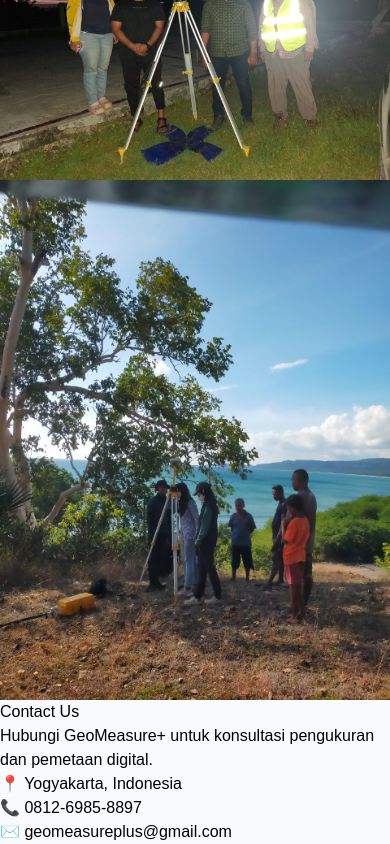
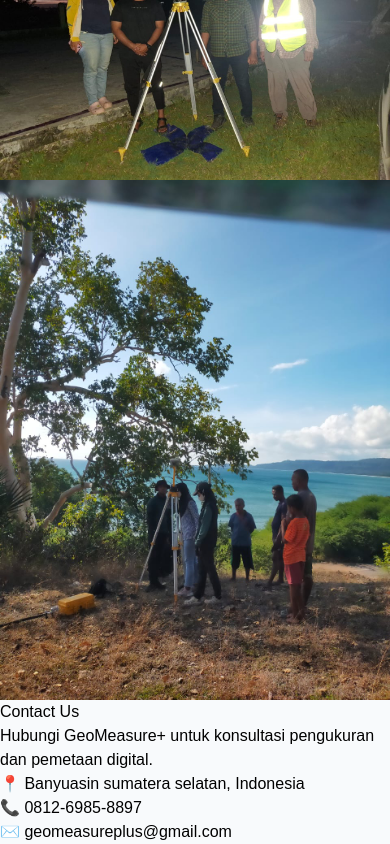
Before and after one commit to ahmadfahrezi074-pixel/geomeasure-plus, a React (Vite) app: page / in a window 390 px wide. Shown: the part 6216-7060 px from the top of the page. Built offline with nearby package versions, Linux system fonts and the light colour scheme.

Commit message:
update terbaru

```diff
--- a/src/App.jsx
+++ b/src/App.jsx
@@ -22,7 +22,7 @@ export default function App() {
             <img
               src="/logo.png"
               alt="GeoMeasure+"
-              className="w-16 h-16 object-contain"
+              className="w-10 h-10 md:w-16 md:h-16"
             />
 
             <div>
@@ -40,7 +40,7 @@ export default function App() {
           </div>
 
           {/* MENU */}
-          <div className="flex gap-8 text-white font-semibold">
+          <div className="hidden md:flex gap-8 text-white font-semibold">
 
             <Link
               to="/"
--- a/src/pages/GISMap.jsx
+++ b/src/pages/GISMap.jsx
@@ -40,7 +40,7 @@ export default function GISMap() {
         <div className="bg-white/10 backdrop-blur-xl border border-white/10 rounded-3xl shadow-2xl overflow-hidden mb-20">
 
           <iframe
-           src="https://www.openstreetmap.org/export/embed.html?bbox=103.8000%2C-2.9500%2C104.0000%2C-2.7000&layer=mapnik&marker=-2.8050%2C103.8500"
+            src="https://www.openstreetmap.org/export/embed.html?bbox=103.8000%2C-2.9500%2C104.0000%2C-2.7000&layer=mapnik&marker=-2.8050%2C103.8500"
             className="w-full h-[600px]"
             loading="lazy"
           ></iframe>
--- a/src/pages/Home.jsx
+++ b/src/pages/Home.jsx
@@ -204,7 +204,7 @@ export default function Home() {
           <div className="bg-slate-100 p-12 rounded-3xl shadow-2xl">
 
             <p className="text-2xl mb-4">
-              📍 Yogyakarta, Indonesia
+              📍 Banyuasin sumatera selatan, Indonesia
             </p>
 
             <p className="text-2xl mb-4">
```
